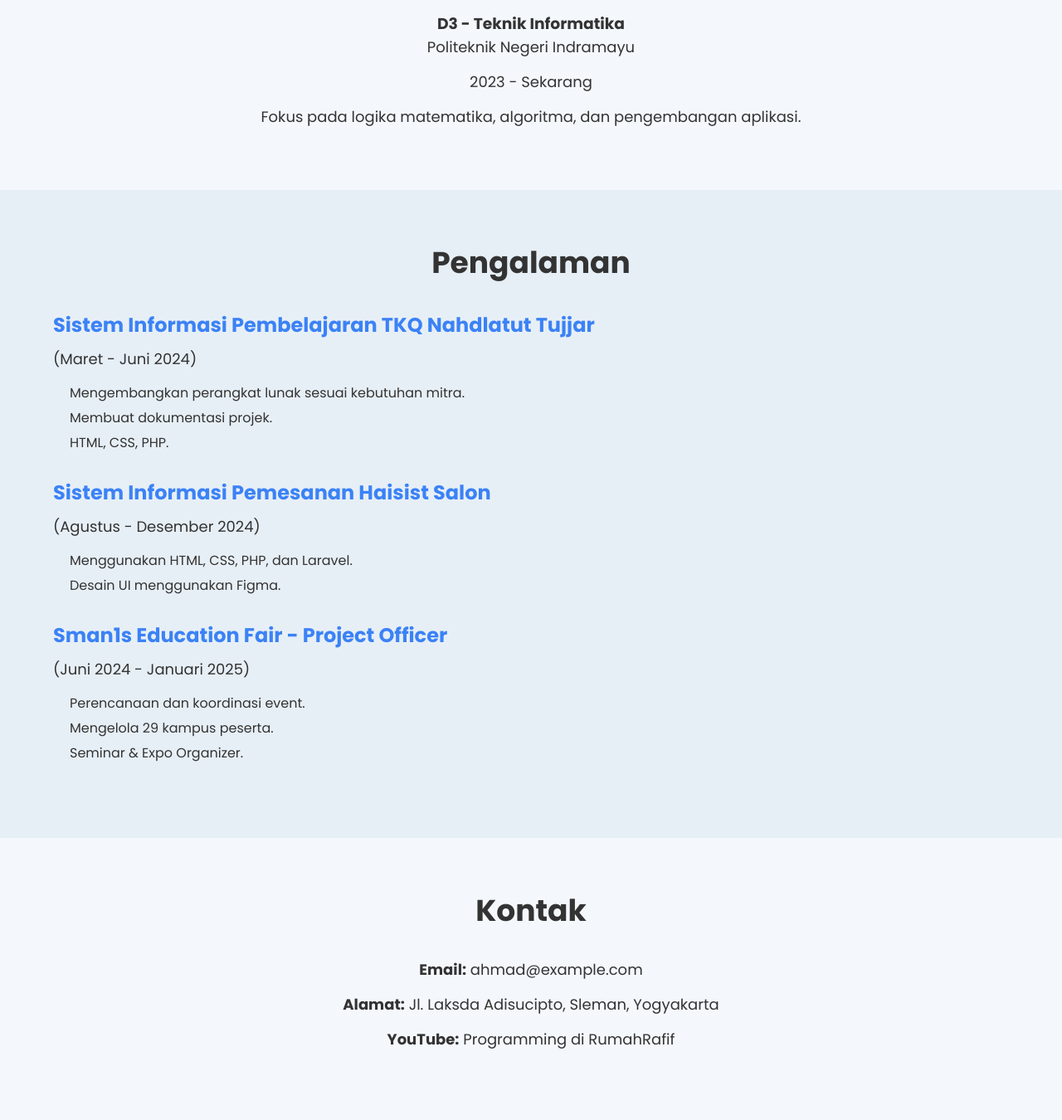
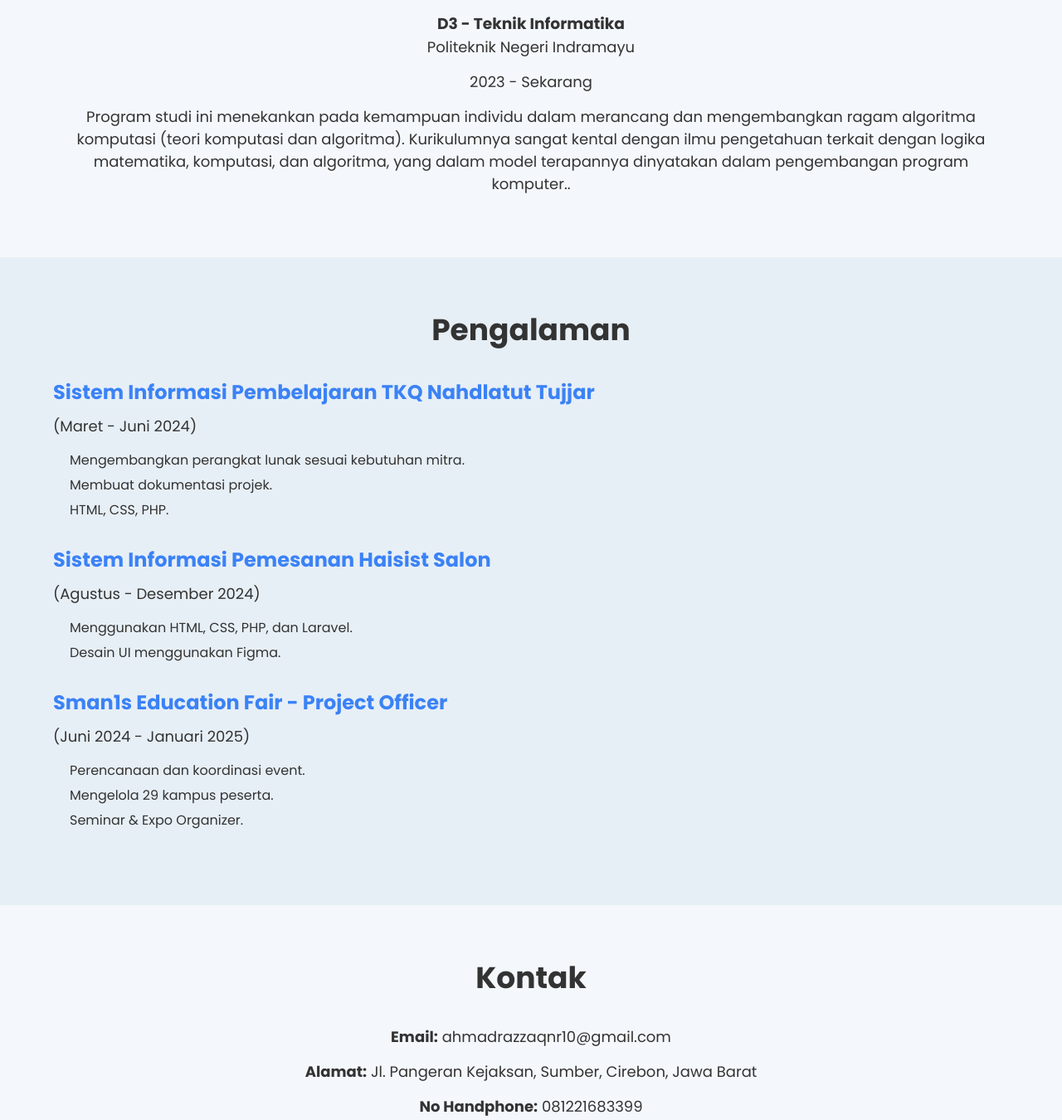
Before and after one commit to AhmadRazzaqNurman/portofolio, a plain HTML site: page index.html in a window 1280 px wide. Shown: the part 1180-2530 px from the top of the page at 83% size. Drawn offline with Linux system fonts and the light colour scheme.

Commit message:
initial commit

```diff
--- a/index.html
+++ b/index.html
@@ -33,7 +33,7 @@
         </div>
       </div>
       <div class="home-image">
-        <img src="MyFoto.jpg" alt="Foto Profil">
+        <img src="MyFoto.JPG" alt="Foto Profil">
       </div>
     </div>
   </header>
@@ -52,7 +52,8 @@
         <h3>D3 - Teknik Informatika</h3>
         <p>Politeknik Negeri Indramayu</p>
         <p>2023 - Sekarang</p>
-        <p>Fokus pada logika matematika, algoritma, dan pengembangan aplikasi.</p>
+        <p>Program studi ini menekankan pada kemampuan individu dalam merancang dan mengembangkan ragam algoritma komputasi (teori komputasi dan algoritma). Kurikulumnya sangat kental dengan ilmu pengetahuan terkait dengan logika matematika, komputasi, dan algoritma, yang dalam model terapannya dinyatakan dalam
+          pengembangan program komputer..</p>
       </div>
     </div>
   </section>
@@ -97,9 +98,9 @@
     <div class="container">
       <h2>Kontak</h2>
       <div class="card contact-card">
-        <p><strong>Email:</strong> ahmad@example.com</p>
-        <p><strong>Alamat:</strong> Jl. Laksda Adisucipto, Sleman, Yogyakarta</p>
-        <p><strong>YouTube:</strong> Programming di RumahRafif</p>
+        <p><strong>Email:</strong> ahmadrazzaqnr10@gmail.com</p>
+        <p><strong>Alamat:</strong> Jl. Pangeran Kejaksan, Sumber, Cirebon, Jawa Barat</p>
+        <p><strong>No Handphone:</strong> 081221683399</p>
       </div>
     </div>
   </section>
```
